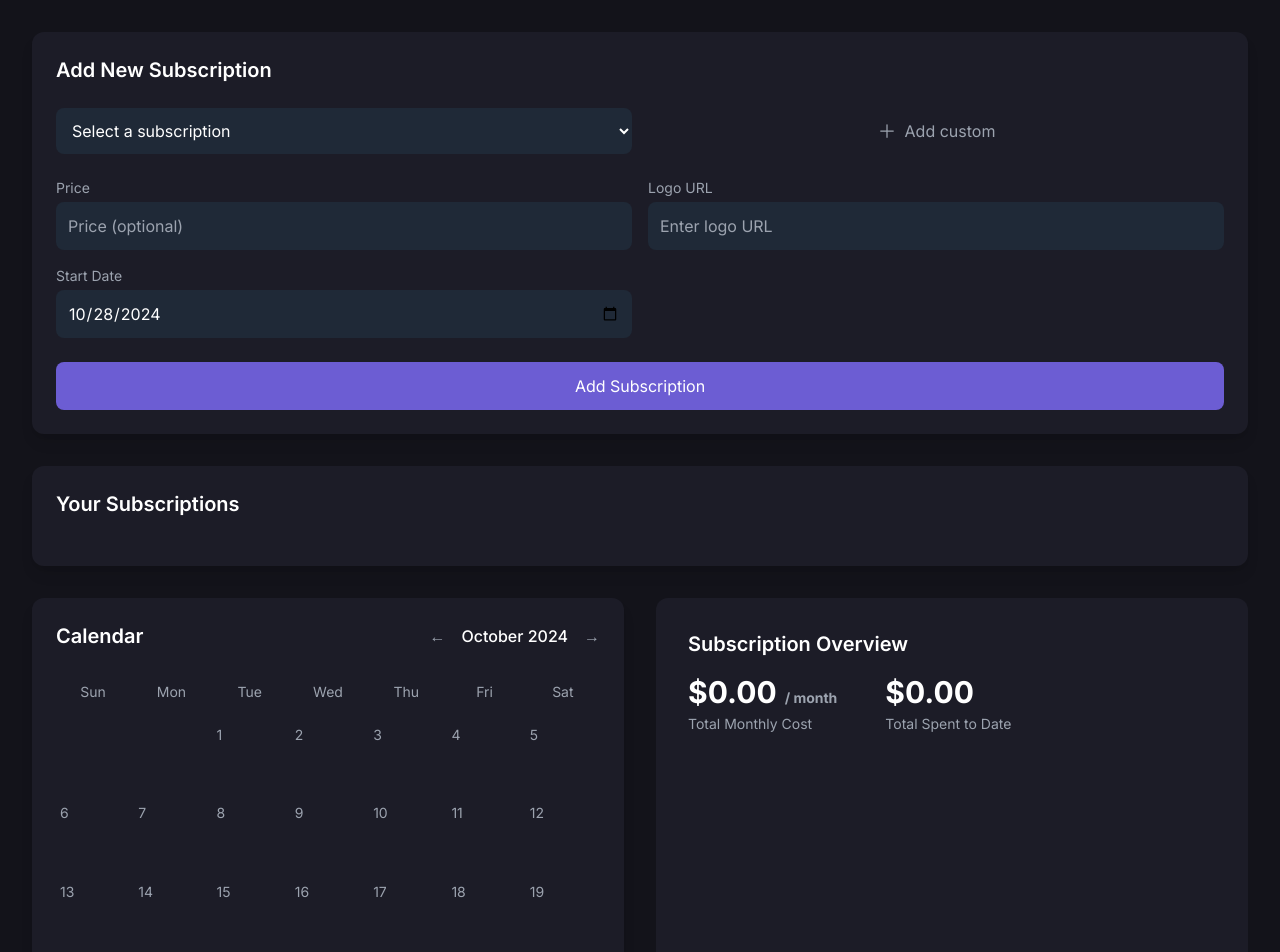
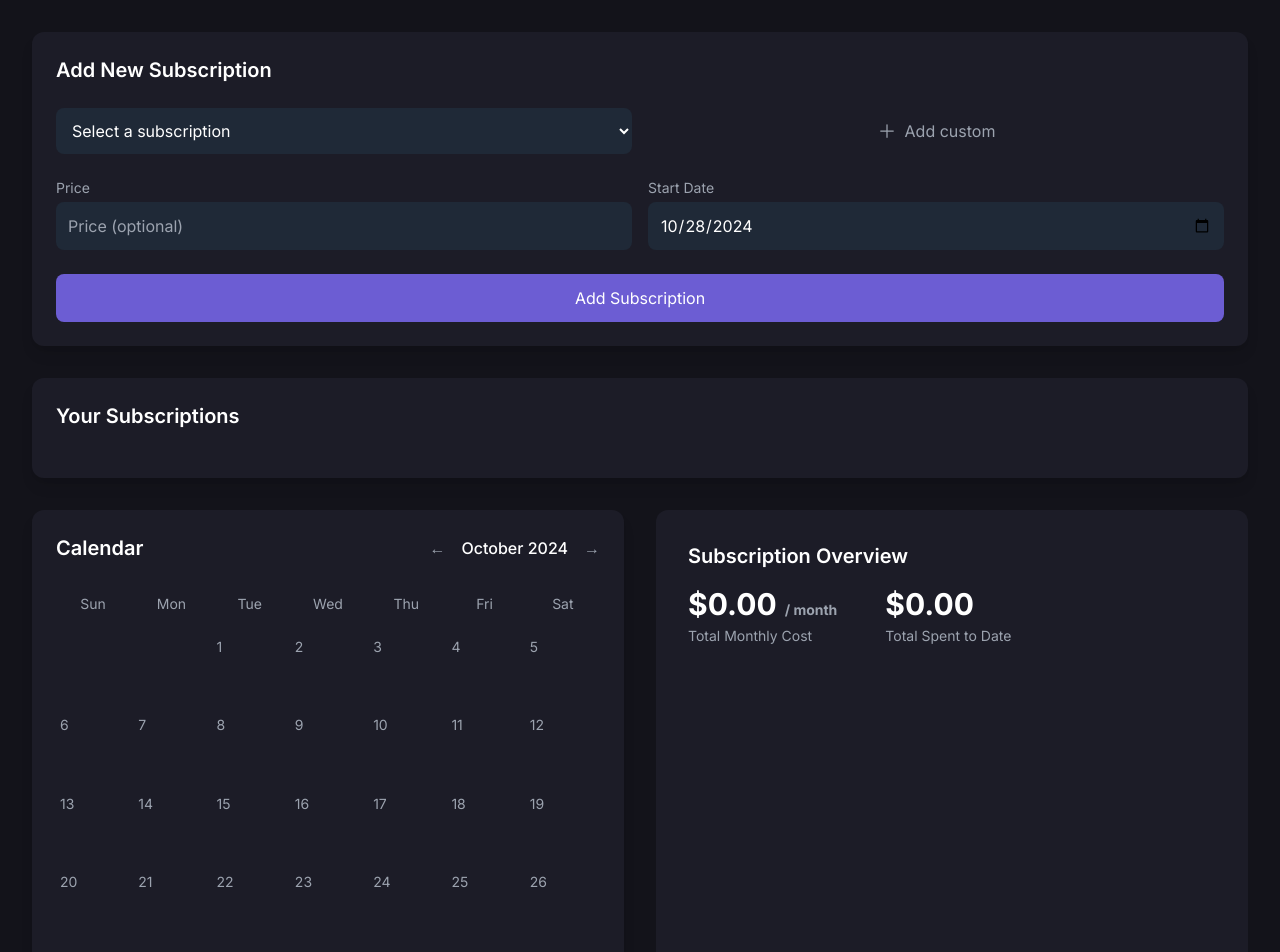
Before and after one commit to lazutlivera/subscription-tracker, a Next.js app: page / in a window 1280 px wide. Shown: the top 952 px of the page. Built offline with nearby package versions, Linux system fonts and the light colour scheme.

Commit message:
logo url removed and one day subscription is limited to 2 with plus sign

```diff
--- a/src/components/Calendar.tsx
+++ b/src/components/Calendar.tsx
@@ -138,7 +138,9 @@ export default function Calendar({ subscriptions, onDateClick }: CalendarProps)
               {/* Subscription Logos */}
               {hasSubscriptions && (
                 <div className="absolute bottom-1 right-1 flex -space-x-2">
-                  {subscriptionsForDay.map((sub, idx) => (
+                  {subscriptionsForDay.map((sub, idx) => {
+                    if (idx < 2) {
+                      return (
                         <div
                           key={idx}
                           className="w-8 h-8 rounded-full bg-gray-800 border border-gray-700 overflow-hidden shadow-sm"
@@ -154,7 +156,22 @@ export default function Calendar({ subscriptions, onDateClick }: CalendarProps)
                             />
                           )}
                         </div>
-                  ))}
+                      );
+                    } else if (idx === 2 && subscriptionsForDay.length > 2) {
+                      return (
+                        <div
+                          key={idx}
+                          className="w-8 h-8 rounded-full bg-gray-800 border border-gray-700 overflow-hidden shadow-sm flex items-center justify-center"
+                          title={`+${subscriptionsForDay.length - 2} more`}
+                        >
+                          <span className="text-xs text-gray-400">
+                            +{subscriptionsForDay.length - 2}
+                          </span>
+                        </div>
+                      );
+                    }
+                    return null;
+                  })}
                 </div>
               )}
 
--- a/src/components/Chart.tsx
+++ b/src/components/Chart.tsx
@@ -106,7 +106,7 @@ export function SubscriptionChart({ subscriptions, currentDate }: ChartProps) {
   };
 
   return (
-    <div className="bg-[#1C1C27] rounded-xl p-8">
+    <div className="bg-[#1C1C27] rounded-xl p-8 min-h-[555px]">
       <div className="flex justify-between items-center mb-8">
         <div>
           <h2 className="text-xl font-semibold text-white mb-4">Subscription Overview</h2>
--- a/src/components/FallbackChart.tsx
+++ /dev/null
@@ -1,9 +0,0 @@
-import React from 'react';
-
-export function FallbackChart() {
-  return (
-    <div style={{ width: '100%', height: '300px', backgroundColor: '#f0f0f0', display: 'flex', justifyContent: 'center', alignItems: 'center' }}>
-      <p>Fallback Chart - If you see this, the Chart component is not rendering</p>
-    </div>
-  );
-}
--- a/src/components/SubscriptionForm.tsx
+++ b/src/components/SubscriptionForm.tsx
@@ -278,28 +278,6 @@ export default function SubscriptionForm({ onSubmit, existingSubscription }: Sub
             />
           </div>
 
-          {/* Add Logo URL input */}
-          <div className="flex flex-col gap-1">
-            <label htmlFor="logo" className="text-gray-400 text-sm">Logo URL</label>
-            <input
-              id="logo"
-              type="url"
-              name="logo"
-              value={formData.logo || ''}
-              onChange={handleChange}
-              placeholder="Enter logo URL"
-              list="logo-suggestions"
-              className="bg-gray-800 text-white rounded-lg p-3 h-12 w-full"
-            />
-            <datalist id="logo-suggestions">
-              {commonSubscriptions.map((sub) => (
-                <option key={sub.name} value={sub.logo}>
-                  {sub.name}
-                </option>
-              ))}
-            </datalist>
-          </div>
-
           <div className="flex flex-col gap-1">
             <label htmlFor="startDate" className="text-gray-400 text-sm">Start Date</label>
             <input
```
Lines whose indentation alone changed are shown as unchanged.
